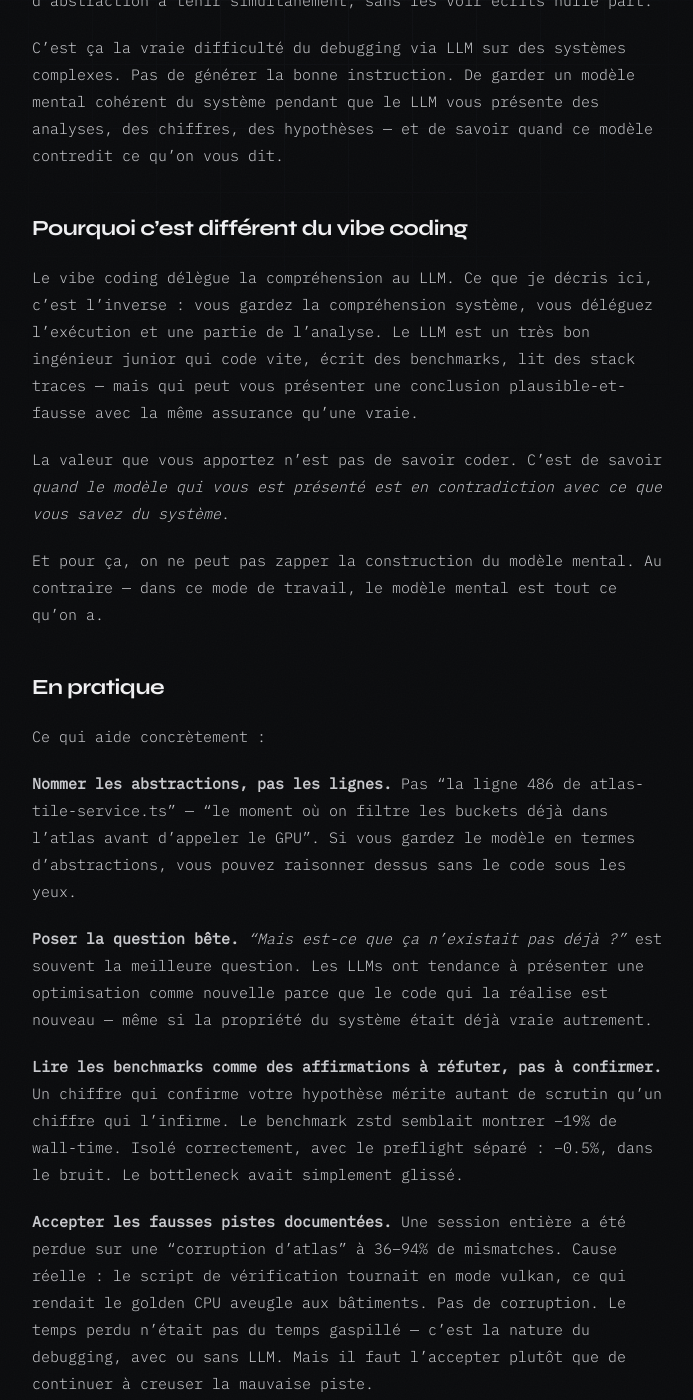
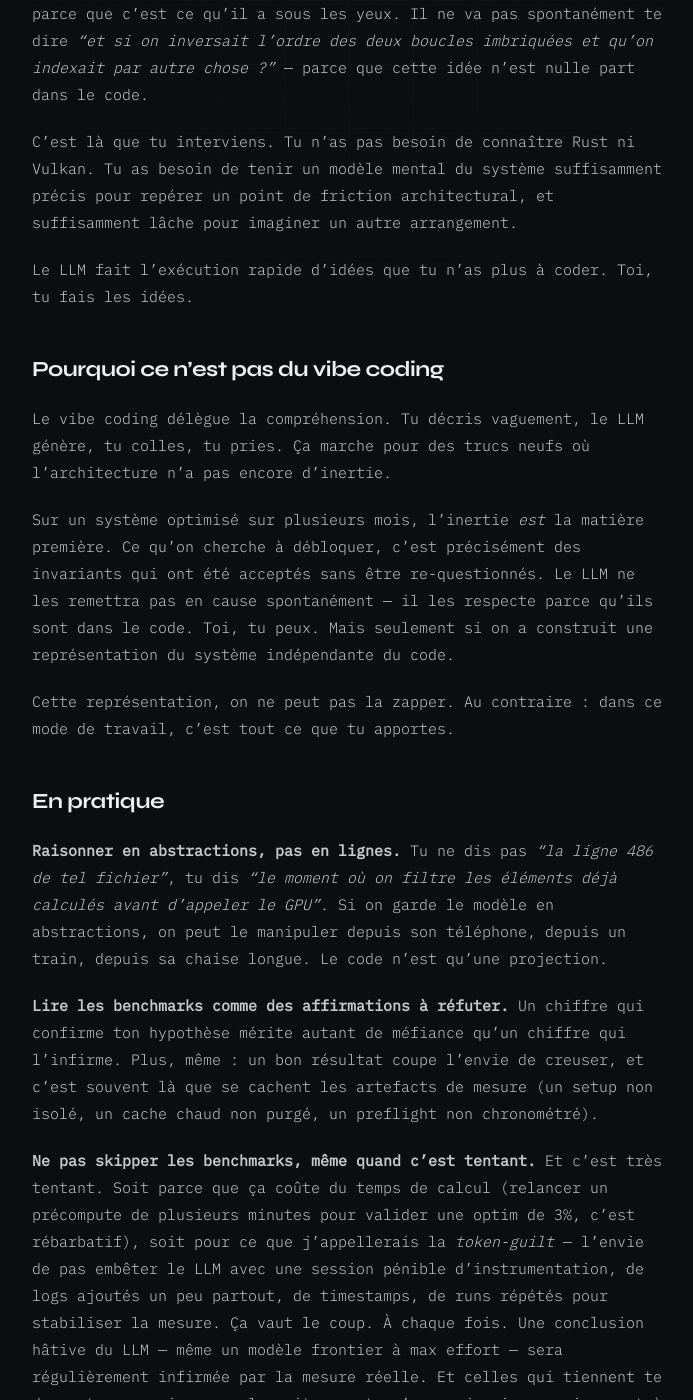
Before and after one commit to salfab/seesharpch, a Jekyll site: the page built from _posts/2026-05-09-optimiser-gpu-depuis-telephone.md, in a window 1280 px wide and 1400 px high, scrolled down 2563 px. Shown: the whole window, without its empty margins (292-985 px from the left). Built offline with Jekyll 4.4.1, drawn with Linux system fonts in a browser that asks for light colours; some of the changed text lies outside the part shown.

Commit message:
optimiser-gpu: refocus on methodology, add token-guilt section

```diff
--- a/_posts/2026-05-09-optimiser-gpu-depuis-telephone.md
+++ b/_posts/2026-05-09-optimiser-gpu-depuis-telephone.md
@@ -8,68 +8,66 @@
 sitemap: false
 ---
 
-Il y a quelques semaines, j'ai passé une bonne partie d'une soirée à optimiser un pipeline de précompute GPU depuis mon téléphone, allongé sur le canapé. Pas à regarder du code — à raisonner sur un pipeline asynchrone en échangeant avec Claude, en lisant des résultats de benchmarks, et en challengeant des conclusions qui me semblaient incorrectes.
+Il fait beau dehors. Le soleil tape, c'est l'occasion ou jamais de faire le plein de vitamine D. Sauf qu'il y a ce pet project que je n'arrive pas à lâcher mentalement — un pipeline de précompute GPU avec un truc bizarre dans le pipelining asynchrone que j'aimerais bien comprendre. Le genre de problème qui te trotte dans la tête pendant que tu essaies de te détendre au parc.
 
-Ce que j'ai appris : c'est très différent du vibe coding. Et la différence mérite d'être nommée.
+Tiraillé entre les deux. Sortir au soleil ou avancer sur le projet. Classique.
 
-## Ce qu'on construisait
+Sauf qu'il y a une troisième option : la commande `/remote-control` de Claude Code. Tu la lances depuis ton poste, tu sors, et tu pilotes ton agent depuis ton téléphone. Pas de code à lire, pas d'écran 27" — juste un chat avec un LLM qui a accès à ton repo, qui peut lancer des benchmarks, lire des stack traces, et te restituer ses conclusions. Toi, tu es allongé dans l'herbe.
 
-[Mappy Hour](/blog/preview/...) calcule l'ensoleillement de zones urbaines : pour chaque mètre carré de Lausanne, Nyon, Genève, savoir combien d'heures de soleil direct il reçoit chaque jour de l'année. Le pipeline précompute fait ça en amont — des milliers de tuiles, 365 jours, via un backend Vulkan écrit en Rust.
+Et c'est là que ça devient intéressant. Parce que ce n'est pas du vibe coding. Et la différence mérite d'être nommée.
 
-Le cœur du pipeline : pour chaque tuile, calculer les positions du soleil manquantes, les envoyer au GPU en batch, récupérer les masques d'ombre, merger dans un fichier atlas. Le tout avec du pipelining pour que le GPU reste occupé pendant que Node.js prépare la tuile suivante.
+## Plusieurs ordres de magnitude
 
-C'est du code asynchrone imbriqué, avec des sémaphores, des drains de pipeline, des zones de changement de mesh GPU. Ce n'est pas le genre de truc qu'on optimise facilement sans le voir.
+Le projet sur lequel je bosse calcule l'ensoleillement de villes entières au mètre carré. Le pipeline est lourd — du Vulkan, du Rust, des centaines de millions de calculs d'ombres bâtiments par tuile. Au début c'était plusieurs heures par région. Aujourd'hui c'est quelques minutes.
 
-## Ce que le vibe coding n'est pas
+Plusieurs ordres de magnitude, donc. Et zéro ligne de Rust écrite par moi. Pas parce que je suis devenu fainéant — parce que j'ai changé de niveau d'intervention. Au lieu d'écrire du code, je drive une boucle d'optimisation.
 
-Le vibe coding tel que le terme est généralement utilisé : vous décrivez ce que vous voulez, le LLM génère du code, vous collez, vous testez, vous recommencez. Ça marche très bien pour beaucoup de choses. Mais sur un pipeline asynchrone avec des contraintes GPU matérielles, ça a une limite évidente : le LLM peut générer du code structurellement correct qui repose sur une hypothèse fausse.
+## La boucle
 
-Et l'hypothèse fausse ne sera visible ni dans le code ni dans les tests unitaires — seulement dans les benchmarks, si vous savez quoi y chercher.
+Elle ressemble à ça :
 
-## Le cas concret
+**1. Mesurer.** Pas pour confirmer une intuition — pour cartographier où le temps part vraiment. Un bench bien instrumenté c'est rarement ce que tu attendais. Tu pensais que c'était le GPU ? C'est l'IPC. Tu pensais que c'était l'IPC ? C'est la décompression d'un fichier de cache que personne n'avait chronométré. Le premier bench est presque toujours une surprise.
 
-On travaillait sur une réorganisation du pipeline appelée "tile-first" : au lieu d'itérer jour par jour pour chaque tuile, on itère tuile par tuile — on calcule tous les 365 jours d'une tuile d'un coup, puis on passe à la suivante.
+**2. Comprendre la philosophie.** Pourquoi le système est-il construit comme ça ? Qu'est-ce qui est figé pour des raisons matérielles (un GPU avec une seule queue compute), pour des raisons logicielles (le runtime Node.js mono-thread sur l'event loop), ou pour des raisons purement historiques (une décision prise il y a six mois qui n'a jamais été remise en cause) ? Ces trois catégories ont une hiérarchie radicalement différente d'immobilité. Confondre les trois, c'est s'interdire des optimisations.
 
-Claude m'a présenté les gains attendus, dont celui-ci : *moins de frames à envoyer au GPU, parce que beaucoup de positions solaires sont identiques d'un jour à l'autre — même azimut, même altitude, même bucket.*
+**3. Proposer le contre-pied.** *"OK, aujourd'hui on fait X. Mais si à la place on prenait l'angle inverse et qu'on faisait Y, qu'est-ce que ça donnerait ?"* C'est la question la plus rentable de toute la boucle. Pas un raffinement de X — un Y qui ressemble à rien de l'existant. Et tu lances le LLM dessus : code-le, mesure, montre-moi. La moitié du temps c'est pire. L'autre moitié, c'est un ordre de magnitude.
 
-Ça m'a arrêté. J'ai relu.
+**4. Confronter.** Ton hypothèse contre la mesure. C'est là que tu apprends si ton modèle mental tient la route. Souvent il faut le rectifier — le LLM pointe un effet de bord, ou la mesure révèle un goulot que tu n'avais pas modélisé. C'est pas grave. Tu corriges, tu rebouches.
 
-*"C'est pas pour ça qu'on a fait les atlas au lieu de travailler date par date ?"*
+**5. Rinse and repeat.** Le bottleneck a bougé. Avant c'était la décompression, maintenant c'est l'écriture disque. Avant c'était l'IPC, maintenant c'est l'event loop saturé. Tu retournes au point 1.
 
-Parce que oui — depuis plusieurs mois, le pipeline day-first avait déjà un mécanisme `skipExisting` : avant d'envoyer un bucket au GPU, on vérifie s'il est déjà dans l'atlas sur disque. Si oui, on ne recalcule pas. La déduplication cross-jours existait déjà — pas sous la forme d'un union de positions par tuile, mais via le cache atlas.
+## Ce que le LLM fait, ce que tu fais
 
-Le "gain GPU" de tile-first n'était pas un gain GPU. C'était de l'I/O : au lieu de lire et merger l'atlas 365 fois par tuile (une fois par jour), on le fait une fois. Réel, mais d'un ordre de grandeur différent de ce qui avait été annoncé. Un benchmark comparatif l'a confirmé ensuite.
+Le LLM est très bon aux étapes 1 et 4 : implémenter un bench, lire les chiffres, proposer une explication plausible. Il est honnête aux étapes 2 et 5 : il te donne ce qu'il voit dans le code.
 
-## Ce que ça demande comme état d'esprit
+Là où il est faible, c'est à l'étape 3. Il a tendance à proposer des raffinements — accélérer X de 5%, paralléliser Y, ajouter un cache sur Z. Pas des contre-pieds. Il optimise *à l'intérieur du cadre existant*, parce que c'est ce qu'il a sous les yeux. Il ne va pas spontanément te dire *"et si on inversait l'ordre des deux boucles imbriquées et qu'on indexait par autre chose ?"* — parce que cette idée n'est nulle part dans le code.
 
-Pour attraper cette erreur sans voir le code, il faut avoir une image mentale assez précise du pipeline : qui lit quoi, quand, dans quel ordre. Pas le code ligne par ligne — le *modèle* de ce qui se passe.
+C'est là que tu interviens. Tu n'as pas besoin de connaître Rust ni Vulkan. Tu as besoin de tenir un modèle mental du système suffisamment précis pour repérer un point de friction architectural, et suffisamment lâche pour imaginer un autre arrangement.
 
-Dans ce cas précis : savoir que `skipExisting` existe, savoir qu'il opère au niveau du bucket `(azimut, altitude)`, et savoir que ce bucket est la même unité que ce que le GPU reçoit. Trois niveaux d'abstraction à tenir simultanément, sans les voir écrits nulle part.
+Le LLM fait l'exécution rapide d'idées que tu n'as plus à coder. Toi, tu fais les idées.
 
-C'est ça la vraie difficulté du debugging via LLM sur des systèmes complexes. Pas de générer la bonne instruction. De garder un modèle mental cohérent du système pendant que le LLM vous présente des analyses, des chiffres, des hypothèses — et de savoir quand ce modèle contredit ce qu'on vous dit.
+## Pourquoi ce n'est pas du vibe coding
 
-## Pourquoi c'est différent du vibe coding
+Le vibe coding délègue la compréhension. Tu décris vaguement, le LLM génère, tu colles, tu pries. Ça marche pour des trucs neufs où l'architecture n'a pas encore d'inertie.
 
-Le vibe coding délègue la compréhension au LLM. Ce que je décris ici, c'est l'inverse : vous gardez la compréhension système, vous déléguez l'exécution et une partie de l'analyse. Le LLM est un très bon ingénieur junior qui code vite, écrit des benchmarks, lit des stack traces — mais qui peut vous présenter une conclusion plausible-et-fausse avec la même assurance qu'une vraie.
+Sur un système optimisé sur plusieurs mois, l'inertie *est* la matière première. Ce qu'on cherche à débloquer, c'est précisément des invariants qui ont été acceptés sans être re-questionnés. Le LLM ne les remettra pas en cause spontanément — il les respecte parce qu'ils sont dans le code. Toi, tu peux. Mais seulement si on a construit une représentation du système indépendante du code.
 
-La valeur que vous apportez n'est pas de savoir coder. C'est de savoir *quand le modèle qui vous est présenté est en contradiction avec ce que vous savez du système*.
-
-Et pour ça, on ne peut pas zapper la construction du modèle mental. Au contraire — dans ce mode de travail, le modèle mental est tout ce qu'on a.
+Cette représentation, on ne peut pas la zapper. Au contraire : dans ce mode de travail, c'est tout ce que tu apportes.
 
 ## En pratique
 
-Ce qui aide concrètement :
+**Raisonner en abstractions, pas en lignes.** Tu ne dis pas *"la ligne 486 de tel fichier"*, tu dis *"le moment où on filtre les éléments déjà calculés avant d'appeler le GPU"*. Si on garde le modèle en abstractions, on peut le manipuler depuis son téléphone, depuis un train, depuis sa chaise longue. Le code n'est qu'une projection.
 
-**Nommer les abstractions, pas les lignes.** Pas "la ligne 486 de atlas-tile-service.ts" — "le moment où on filtre les buckets déjà dans l'atlas avant d'appeler le GPU". Si vous gardez le modèle en termes d'abstractions, vous pouvez raisonner dessus sans le code sous les yeux.
+**Lire les benchmarks comme des affirmations à réfuter.** Un chiffre qui confirme ton hypothèse mérite autant de méfiance qu'un chiffre qui l'infirme. Plus, même : un bon résultat coupe l'envie de creuser, et c'est souvent là que se cachent les artefacts de mesure (un setup non isolé, un cache chaud non purgé, un preflight non chronométré).
 
-**Poser la question bête.** *"Mais est-ce que ça n'existait pas déjà ?"* est souvent la meilleure question. Les LLMs ont tendance à présenter une optimisation comme nouvelle parce que le code qui la réalise est nouveau — même si la propriété du système était déjà vraie autrement.
+**Ne pas skipper les benchmarks, même quand c'est tentant.** Et c'est très tentant. Soit parce que ça coûte du temps de calcul (relancer un précompute de plusieurs minutes pour valider une optim de 3%, c'est rébarbatif), soit pour ce que j'appellerais la *token-guilt* — l'envie de pas embêter le LLM avec une session pénible d'instrumentation, de logs ajoutés un peu partout, de timestamps, de runs répétés pour stabiliser la mesure. Ça vaut le coup. À chaque fois. Une conclusion hâtive du LLM — même un modèle frontier à max effort — sera régulièrement infirmée par la mesure réelle. Et celles qui tiennent te donnent une assise pour la suite que tu n'auras jamais en raisonnant à vide.
 
-**Lire les benchmarks comme des affirmations à réfuter, pas à confirmer.** Un chiffre qui confirme votre hypothèse mérite autant de scrutin qu'un chiffre qui l'infirme. Le benchmark zstd semblait montrer −19% de wall-time. Isolé correctement, avec le preflight séparé : −0.5%, dans le bruit. Le bottleneck avait simplement glissé.
+**Poser systématiquement la question naïve.** *"Mais est-ce que ça n'existait pas déjà sous une autre forme ?"* — *"Pourquoi cette boucle est dans cet ordre ?"* — *"Qu'est-ce qui se passerait si on supprimait complètement cette étape ?"* Le LLM ne pose presque jamais ces questions tout seul. Toi si.
 
-**Accepter les fausses pistes documentées.** Une session entière a été perdue sur une "corruption d'atlas" à 36–94% de mismatches. Cause réelle : le script de vérification tournait en mode vulkan, ce qui rendait le golden CPU aveugle aux bâtiments. Pas de corruption. Le temps perdu n'était pas du temps gaspillé — c'est la nature du debugging, avec ou sans LLM. Mais il faut l'accepter plutôt que de continuer à creuser la mauvaise piste.
+**Accepter les fausses pistes.** Une bonne moitié des hypothèses sont fausses. Ce n'est pas du temps perdu, c'est la nature du process. Ce qu'il faut éviter, c'est s'enfermer sur une fausse piste *parce que tu y as déjà investi du temps*. Si la mesure ne supporte pas l'idée, l'idée meurt. Tu reviens à l'étape 3, tu proposes autre chose.
 
 ---
 
-Je ne sais toujours pas écrire du Rust. Je n'ai pas lu la plupart du code GPU en détail. Mais j'ai une image assez précise de comment les tuiles passent dans le pipeline, de quand le GPU est idle, de ce que signifie un drain de pipeline.
+Je ne sais toujours pas écrire du Rust. Je n'ai pas lu la plupart du code GPU en détail. Mais j'ai une représentation assez précise du système pour piloter cette boucle — du parc, du train, du canapé, sous le soleil.
 
-C'est suffisant — à condition de ne pas confondre "je comprends le système" avec "je fais confiance aux conclusions qu'on me présente sur le système".
+Et c'est suffisant pour multiplier les performances par plusieurs ordres de magnitude. À condition de ne jamais confondre *"je comprends le système"* avec *"je fais confiance aux conclusions qu'on me présente sur le système"*.
```
